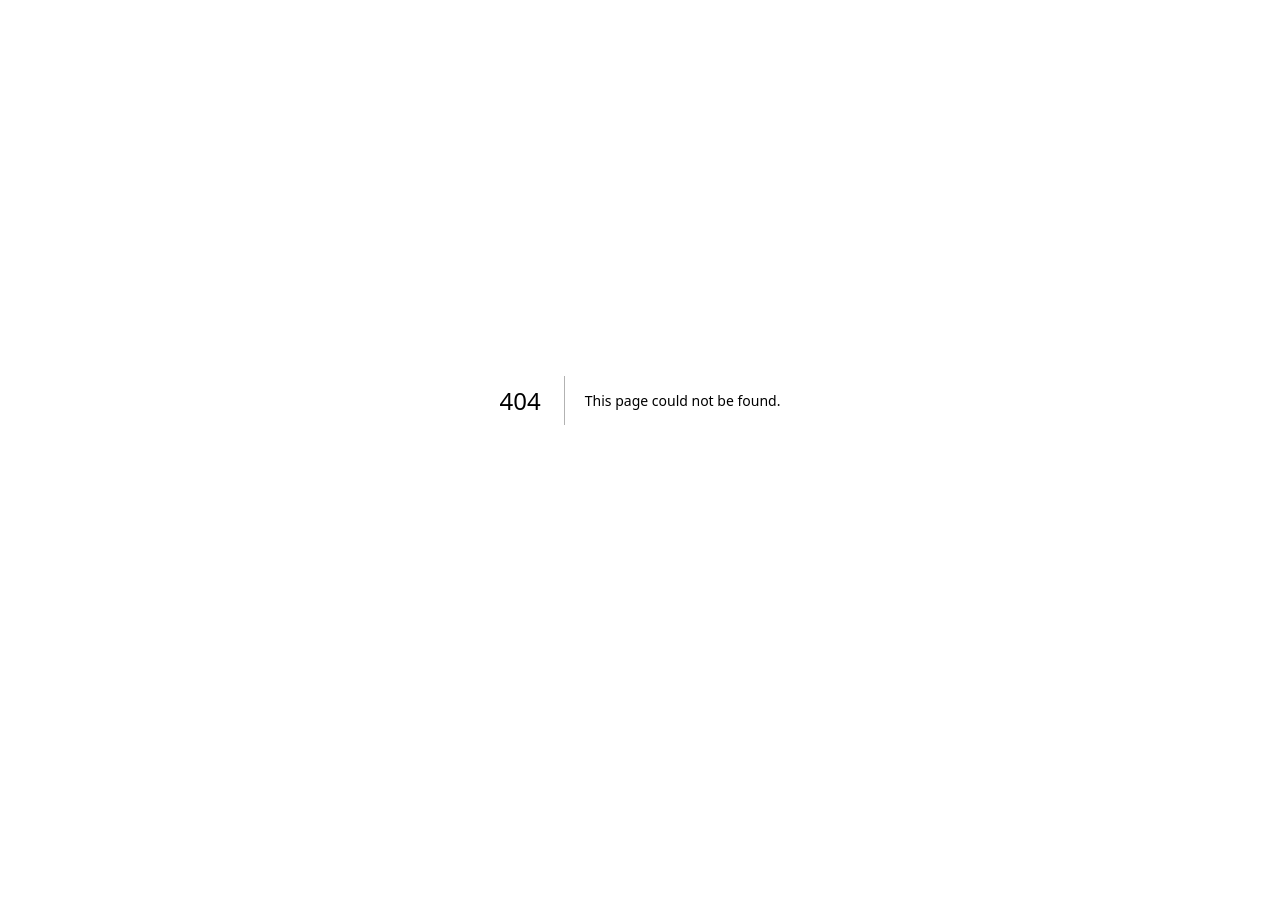
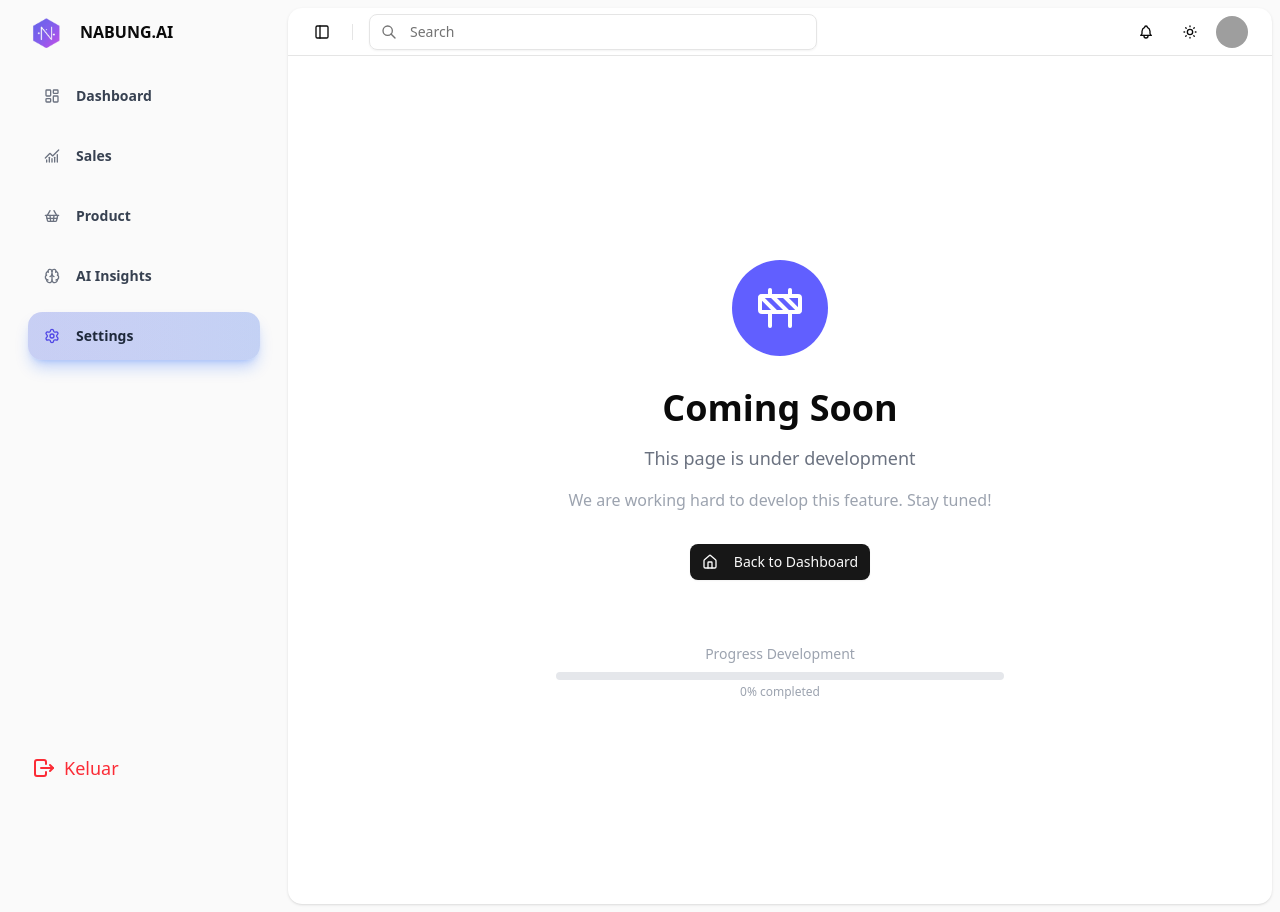
Before and after one commit to YudaClairee/garudahacks, a Next.js app: page /dashboard/setelan in a window 1280 px wide. Before the commit this address had no page. Before the commit the page ends 800 px from the top, so only its background shows below. Built offline with nearby package versions, Linux system fonts and the light colour scheme; grey boxes are pictures that could not be loaded.

Commit message:
fixing dark mode

```diff
--- a/src/app/dashboard/data-penjualan/page.jsx
+++ b/src/app/dashboard/data-penjualan/page.jsx
@@ -284,13 +284,12 @@ export default function DataPenjualanPage() {
 
         <div className="rounded-lg border overflow-hidden overflow-x-auto">
           <table className="w-full">
-            <thead className="bg-indigo-50 dark:bg-indigo-950/20">
+            <thead className="bg-indigo-50 dark:bg-zinc-600">
               <tr>
-                <th className="px-6 py-3 text-left text-xs font-medium text-muted-foreground uppercase">Order ID</th>
-                <th className="px-6 py-3 text-left text-xs font-medium text-muted-foreground uppercase">Items</th>
-                <th className="px-6 py-3 text-left text-xs font-medium text-muted-foreground uppercase">Total</th>
-                <th className="px-6 py-3 text-left text-xs font-medium text-muted-foreground uppercase">Tanggal</th>
-                <th className="px-6 py-3 text-left text-xs font-medium text-muted-foreground uppercase">Aksi</th>
+                <th className="px-6 py-3 text-left text-xs font-semibold uppercase">Order ID</th>
+                <th className="px-6 py-3 text-left text-xs font-semibold uppercase">Items</th>
+                <th className="px-6 py-3 text-left text-xs font-semibold uppercase">Total</th>
+                <th className="px-6 py-3 text-left text-xs font-semibold uppercase">Tanggal</th>
               </tr>
             </thead>
             <tbody className="divide-y divide-border">
@@ -338,10 +337,6 @@ export default function DataPenjualanPage() {
                     <td className="px-6 py-4 text-sm text-muted-foreground">
                       {formatDate(order.completed_at)}
                     </td>
-                    <td className="px-6 py-4 text-sm">
-                      <button className="text-indigo-600 hover:text-indigo-900 mr-3">Detail</button>
-                      <button className="text-red-600 hover:text-red-900">Hapus</button>
-                    </td>
                   </tr>
                 ))
               )}
--- a/src/app/dashboard/insight-ai/page.jsx
+++ b/src/app/dashboard/insight-ai/page.jsx
@@ -38,7 +38,7 @@ export default function InsightAiPage() {
   return (
     <div className="space-y-6">
       <div className="px-4 lg:px-6">
-        <h1 className="text-2xl font-bold text-gray-900">Insight AI</h1>
+        <h1 className="text-2xl font-bold">Insight AI</h1>
       </div>
 
       <div className="px-4 lg:px-6">
@@ -51,26 +51,26 @@ export default function InsightAiPage() {
           <div className="col-span-1 md:col-span-1 lg:col-span-1 flex flex-col gap-10 border border-gray-200 rounded-lg p-6">
             {/* Cashflow Analysis - Data from API */}
             <div className="flex flex-col gap-4">
-              <h2 className="text-2xl font-bold text-gray-900">Cashflow Analysis</h2>
+              <h2 className="text-2xl font-bold">Cashflow Analysis</h2>
               <div className="flex flex-col gap-4">
                 {loading ? (
                   <p className="text-gray-500">Loading data...</p>
                 ) : insightData ? (
                   <>
                     <div className="flex justify-between items-center">
-                      <h3 className="text-xl font-semibold text-gray-700">Revenue</h3>
-                      <p className="text-lg font-medium text-gray-700">
+                      <h3 className="text-xl font-semibold">Revenue</h3>
+                      <p className="text-lg font-medium">
                         {formatCurrency(insightData.total_revenue)}
                       </p>
                     </div>
                     <div className="flex justify-between items-center">
-                      <h3 className="text-xl font-semibold text-gray-700">Profit</h3>
+                      <h3 className="text-xl font-semibold">Profit</h3>
                       <p className="text-lg font-medium text-green-600">
                         {formatCurrency(insightData.total_profit)}
                       </p>
                     </div>
                     <div className="flex justify-between items-center">
-                      <h3 className="text-xl font-semibold text-gray-700">Expenses</h3>
+                      <h3 className="text-xl font-semibold">Expenses</h3>
                       <p className="text-lg font-medium text-red-600">
                         {formatCurrency(insightData.total_expenses)}
                       </p>
@@ -84,7 +84,7 @@ export default function InsightAiPage() {
 
             {/* AI Tips - Data from API */}
             <div className="flex flex-col gap-4 text-center bg-indigo-100 rounded-lg p-6">
-              <h2 className="text-2xl font-bold text-gray-900">AI Tips</h2>
+              <h2 className="text-2xl font-bold dark:text-black">AI Tips</h2>
               {loading ? (
                 <p className="text-gray-500">Loading tips...</p>
               ) : insightData?.ai_insights?.financial_tips ? (
--- a/src/app/dashboard/produk/page.jsx
+++ b/src/app/dashboard/produk/page.jsx
@@ -117,8 +117,8 @@ export default function ProdukPage() {
   return (
     <div className="space-y-6">
       <div className="px-4 lg:px-6">
-        <h1 className="text-2xl font-bold text-gray-900">Manajemen Produk</h1>
-        <p className="text-gray-600 mt-2">Kelola produk dan inventory kamu</p>
+        <h1 className="text-2xl font-bold">Manajemen Produk</h1>
+        <p className=" mt-2">Kelola produk dan inventory kamu</p>
       </div>
 
       <div className="px-4 lg:px-6">
@@ -129,7 +129,7 @@ export default function ProdukPage() {
             {/* Import CSV Dialog */}
             <Dialog open={isDialogOpen} onOpenChange={setIsDialogOpen}>
               <DialogTrigger asChild>
-                <Button className="border bg-indigo-100 border-indigo-600 text-indigo-600 px-4 py-2 rounded-lg hover:bg-indigo-600 hover:text-white transition-colors">
+                <Button className="border bg-indigo-100 dark:bg-indigo-950/20 border-indigo-600 text-indigo-600 px-4 py-2 rounded-lg hover:bg-indigo-600 hover:text-white transition-colors">
                   Import CSV
                 </Button>
               </DialogTrigger>
@@ -219,7 +219,7 @@ export default function ProdukPage() {
               </DialogContent>
             </Dialog>
 
-            <Button className="border bg-indigo-100 border-indigo-600 text-indigo-600 px-4 py-2 rounded-lg hover:bg-indigo-600 hover:text-white transition-colors">
+            <Button className="border bg-indigo-100 dark:bg-indigo-950/20 border-indigo-600 text-indigo-600 px-4 py-2 rounded-lg hover:bg-indigo-600 hover:text-white transition-colors">
               Input from Your POS
             </Button>
           </div>
@@ -227,13 +227,12 @@ export default function ProdukPage() {
 
         <div className="rounded-lg border border-gray-200 overflow-hidden overflow-x-auto ">
           <table className="w-full">
-            <thead className="bg-indigo-50 dark:bg-indigo-950/20">
+            <thead className="bg-indigo-50 dark:bg-zinc-600">
               <tr>
-                <th className="px-6 py-3 text-left text-xs font-medium text-gray-500 uppercase">Produk</th>
-                <th className="px-6 py-3 text-left text-xs font-medium text-gray-500 uppercase">Harga</th>
-                <th className="px-6 py-3 text-left text-xs font-medium text-gray-500 uppercase">Stok</th>
-                <th className="px-6 py-3 text-left text-xs font-medium text-gray-500 uppercase">Harga Produksi</th>
-                <th className="px-6 py-3 text-left text-xs font-medium text-gray-500 uppercase">Aksi</th>
+                <th className="px-6 py-3 text-left text-xs font-semibold uppercase">Produk</th>
+                <th className="px-6 py-3 text-left text-xs font-semibold uppercase">Harga</th>
+                <th className="px-6 py-3 text-left text-xs font-semibold uppercase">Stok</th>
+                <th className="px-6 py-3 text-left text-xs font-semibold uppercase">Harga Produksi</th>
               </tr>
             </thead>
             <tbody className="divide-y divide-gray-200">
@@ -268,10 +267,7 @@ export default function ProdukPage() {
                     <td className="px-6 py-4 text-sm">
                       Rp {item.production_price.toLocaleString('id-ID')}
                     </td>
-                    <td className="px-6 py-4 text-sm">
-                      <button className="text-indigo-600 hover:text-indigo-900 mr-3">Edit</button>
-                      <button className="text-red-600 hover:text-red-900">Hapus</button>
-                    </td>
+
                   </tr>
                 ))
               )}
--- /dev/null
+++ b/src/app/dashboard/setelan/404.jsx
@@ -0,0 +1,57 @@
+import { Construction, ArrowLeft, Home } from "lucide-react";
+import { Button } from "@/components/ui/button";
+import Link from "next/link";
+
+export default function NotFound() {
+  return (
+    <div className="min-h-screen flex items-center justify-center bg-gradient-to-br from-[#dbeafe] via-[#ffffff] to-[#e0e7ff] p-4">
+      <div className="max-w-md w-full text-center space-y-8">
+        {/* Icon */}
+        <div className="flex justify-center">
+          <div className="w-24 h-24 bg-[#f0f0f0] rounded-full flex items-center justify-center">
+            <Construction className="w-12 h-12" />
+          </div>
+        </div>
+
+        {/* Content */}
+        <div className="space-y-4">
+          <h1 className="text-4xl font-bold text-[#111827]">Coming Soon</h1>
+          <p className="text-lg text-[#6b7280]">
+            Halaman ini lagi dalam tahap pengembangan
+          </p>
+          <p className="text-[#9ca3af]">
+            Tim kita lagi kerja keras buat nyiapin fitur keren ini. Stay tuned!
+          </p>
+        </div>
+
+        {/* Actions */}
+        <div className="flex flex-col sm:flex-row gap-3 justify-center">
+          <Link href="/dashboard">
+            <Button className="w-full sm:w-auto">
+              <Home className="w-4 h-4 mr-2" />
+              Kembali ke Dashboard
+            </Button>
+          </Link>
+          <Link href="/dashboard/settings">
+            <Button variant="outline" className="w-full sm:w-auto">
+              <ArrowLeft className="w-4 h-4 mr-2" />
+              Kembali ke Settings
+            </Button>
+          </Link>
+        </div>
+
+        {/* Progress indicator (optional) */}
+        <div className="pt-8">
+          <div className="text-sm text-[#9ca3af] mb-2">Progress Pengembangan</div>
+          <div className="w-full bg-[#e5e7eb] rounded-full h-2">
+            <div
+              className="bg-gradient-to-r from-[#3b82f6] to-[#6366f1] h-2 rounded-full transition-all duration-500"
+              style={{ width: '65%' }}
+            ></div>
+          </div>
+          <div className="text-xs text-[#9ca3af] mt-1">65% selesai</div>
+        </div>
+      </div>
+    </div>
+  );
+}
--- /dev/null
+++ b/src/app/dashboard/setelan/page.js
@@ -0,0 +1,53 @@
+import { Construction, ArrowLeft, Home } from "lucide-react";
+import { Button } from "@/components/ui/button";
+import Link from "next/link";
+
+export default function Settings() {
+  return (
+    <div className="min-h-screen flex items-center justify-center bg-gradient-to-br p-4">
+      <div className="max-w-md w-full text-center space-y-8">
+        {/* Icon */}
+        <div className="flex justify-center">
+          <div className="w-24 h-24 bg-indigo-500 rounded-full flex items-center justify-center">
+            <Construction className="w-12 h-12 text-white" />
+          </div>
+        </div>
+
+        {/* Content */}
+        <div className="space-y-4">
+          <h1 className="text-4xl font-bold">Coming Soon</h1>
+          <p className="text-lg text-[#6b7280]">
+            This page is under development
+          </p>
+          <p className="text-[#9ca3af]">
+            We are working hard to develop this feature. Stay tuned!
+          </p>
+        </div>
+
+        {/* Actions */}
+        <div className="flex flex-col sm:flex-row gap-3 justify-center">
+          <Link href="/dashboard">
+            <Button className="w-full sm:w-auto">
+              <Home className="w-4 h-4 mr-2" />
+              Back to Dashboard
+            </Button>
+          </Link>
+        </div>
+
+        {/* Progress indicator (optional) */}
+        <div className="pt-8">
+          <div className="text-sm text-[#9ca3af] mb-2">
+            Progress Development
+          </div>
+          <div className="w-full bg-[#e5e7eb] rounded-full h-2">
+            <div
+              className="bg-gradient-to-r from-[#3b82f6] to-[#6366f1] h-2 rounded-full transition-all duration-500"
+              style={{ width: "0%" }}
+            ></div>
+          </div>
+          <div className="text-xs text-[#9ca3af] mt-1">0% completed</div>
+        </div>
+      </div>
+    </div>
+  );
+}
--- a/src/components/chatbot.jsx
+++ b/src/components/chatbot.jsx
@@ -98,7 +98,7 @@ export function Chatbot() {
             <Bot className="w-5 h-5 text-indigo-600" />
           </div>
           <div>
-            <h3 className="font-medium">AI Business Assistant</h3>
+            <h3 className="font-medium dark:text-black">AI Business Assistant</h3>
             <p className="text-sm text-gray-500">Analytics & Insights</p>
           </div>
         </div>
@@ -134,14 +134,14 @@ export function Chatbot() {
             placeholder="Tanya tentang penjualan, inventory, profit, atau insights bisnis..."
             onKeyPress={handleKeyPress}
             disabled={isLoading}
-            className="flex-1"
+            className="flex-1 dark:text-black"
           />
           <Button
             onClick={sendMessage}
             disabled={!inputValue.trim() || isLoading}
             className="bg-indigo-600 hover:bg-indigo-700"
           >
-            <Send className="w-4 h-4" />
+            <Send className="w-4 h-4 dark:text-white" />
           </Button>
         </div>
         <div className="mt-2">
--- a/src/components/nav-main.jsx
+++ b/src/components/nav-main.jsx
@@ -53,8 +53,7 @@ export function NavMain() {
             return (
               <SidebarMenuItem
                 key={item.href}
-                className="sidebar-menu-item menu-item-enter"
-                data-active={isActive}
+                className="menu-item-enter"
                 style={{
                   animationDelay: `${index * 50}ms`
                 }}
@@ -64,39 +63,45 @@ export function NavMain() {
                   isActive={isActive}
                   className={`
                     relative h-12 rounded-xl px-4 py-3 font-medium transition-all duration-300 ease-out
-                    sidebar-menu-button-hover overflow-hidden group
+                    overflow-hidden group/button isolate
                     ${isActive
-                      ? 'bg-indigo-400 text-white shadow-lg shadow-blue-600/25 border-indigo-800'
-                      : 'text-gray-700 hover:bg-gradient-to-r hover:from-gray-50 hover:to-gray-100 hover:shadow-md hover:border-l-4 hover:border-gray-300'
+                      ? 'bg-[#818cf8] dark:bg-[#818cf8] shadow-lg shadow-blue-600/25 border-indigo-800'
+                      : 'bg-transparent hover:bg-[#f8fafc] dark:hover:bg-[#374151] hover:shadow-md hover:border-l-4 hover:border-[#d1d5db] dark:hover:border-[#6b7280]'
                     }
-                    before:absolute before:inset-0 before:bg-gradient-to-r before:from-blue-400/20 before:to-blue-600/20
-                    before:translate-x-[-100%] before:transition-transform before:duration-300
-                    hover:before:translate-x-0
                   `}
                 >
                   <Link href={item.href} className="flex items-center gap-4 w-full relative z-10">
+                    {/* Background gradient effect - hanya untuk item yang di-hover */}
+                    <div className={`
+                      absolute inset-0 bg-gradient-to-r transition-transform duration-300
+                      ${isActive
+                        ? 'from-[#6366f1]/20 to-[#3b82f6]/20 translate-x-0'
+                        : 'from-[#3b82f6]/10 to-[#6366f1]/10 translate-x-[-100%] group-hover/button:translate-x-0'
+                      }
+                    `} />
+
                     <Icon
                       className={`
-                        size-8 shrink-0 transition-all duration-200
+                        size-8 shrink-0 transition-all duration-200 relative z-20
                         ${isActive
-                          ? 'text-indigo-500'
-                          : 'text-gray-600 group-hover:text-blue-600 group-hover:scale-110'
+                          ? 'text-[#4f46e5] dark:text-[#4f46e5]'
+                          : 'text-[#6b7280] dark:text-[#9ca3af] group-hover/button:text-[#2563eb] dark:group-hover/button:text-[#3b82f6] group-hover/button:scale-110'
                         }
                       `}
                     />
                     <span className={`
-                      text-sm font-semibold truncate transition-all duration-300
+                      text-sm font-semibold truncate transition-all duration-300 relative z-20
                       ${isActive
-                        ? 'text-black'
-                        : 'text-gray-700 group-hover:text-gray-900'
+                        ? 'text-[#1e293b] dark:text-[#1e293b]'
+                        : 'text-[#374151] dark:text-[#d1d5db] group-hover/button:text-[#111827] dark:group-hover/button:text-[#f9fafb]'
                       }
                     `}>
                       {item.title}
                     </span>
 
-                    {/* Subtle glow effect for active item */}
+                    {/* Glow effect hanya untuk active item */}
                     {isActive && (
-                      <div className="absolute inset-0 rounded-xl bg-gradient-to-r from-blue-400/10 to-blue-600/10 animate-pulse" />
+                      <div className="absolute inset-0 rounded-xl bg-gradient-to-r from-[#3b82f6]/10 to-[#6366f1]/10 animate-pulse" />
                     )}
                   </Link>
                 </SidebarMenuButton>
```
